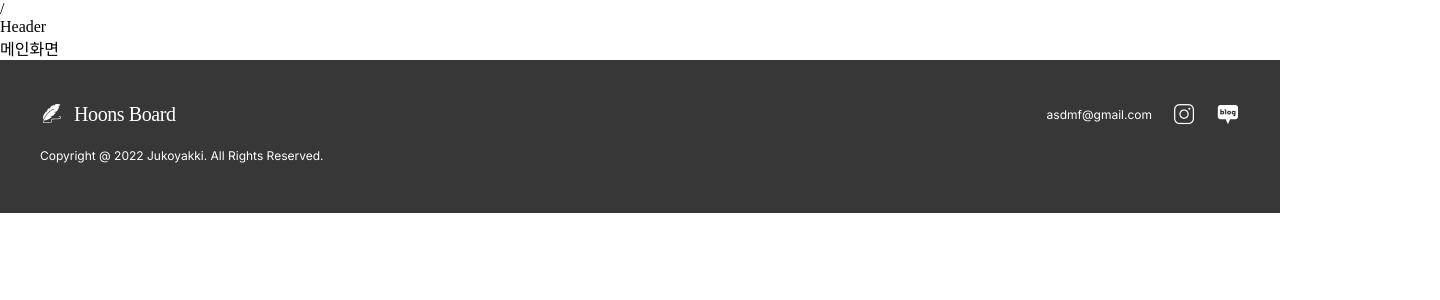
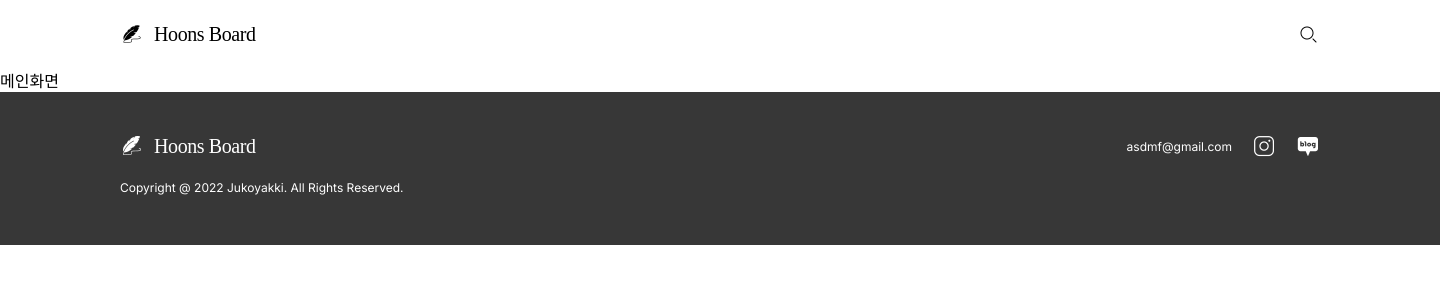
Before and after one commit to JeongEgg/Board-Project, a React (Create React App) app in the folder frontend/board-front/: page / in a window 1280 px wide. Shown: the top 300 px of the page, 1440 px wide, since content can reach past the window. Built offline with nearby package versions, Linux system fonts and the light colour scheme; a web font is replaced by a local one.

Commit message:
header 레이아웃 작성

```diff
--- a/frontend/board-front/src/App.css
+++ b/frontend/board-front/src/App.css
@@ -48,3 +48,9 @@
 .naver-blog-icon {
   background-image: url(assets/images/naver-blog.png);
 }
+.logo-dark-icon {
+  background-image: url(assets/images/logo-dark.png);
+}
+.search-light-icon {
+  background-image: url(assets/images/search-light.png);
+}
--- a/frontend/board-front/src/index.css
+++ b/frontend/board-front/src/index.css
@@ -15,6 +15,7 @@
 
 body {
   margin: 0;
+  min-width: 1440px;
   font-family: 'Pretendard-Regular';/* 폰트 전역 설정 */
   -webkit-font-smoothing: antialiased;
   -moz-osx-font-smoothing: grayscale;
--- a/frontend/board-front/src/layouts/Header/index.tsx
+++ b/frontend/board-front/src/layouts/Header/index.tsx
@@ -1,11 +1,94 @@
-import React from 'react'
+import React, { ChangeEvent, useRef, useState, KeyboardEvent , useEffect} from 'react'
 import './style.css'
+import { useNavigate, useParams } from 'react-router-dom';
+import { MAIN_PATH, SEARCH_PATH } from 'constant';
 
 // component : 헤더 레이아웃
 export default function Header() {
+
+  // 네비게이트 함수
+  const navigate = useNavigate();
+
+  // event handler : 로고 클릭 이벤트 처리 함수
+  const onLogoClickHandler = () => {
+    navigate(MAIN_PATH());
+  }
+
+  // component : 검색 버튼 컴포넌트
+  const SearchButton = () => {
+
+    // state : 검색어 버튼 요소 참조 상태
+    const searchButtonRef = useRef<HTMLDivElement | null>(null);
+    // state : 검색 버튼 상태
+    const [status, setStatus] = useState<boolean>(false);
+    // state : 검색어 상태
+    const [word, setWord] = useState<string>('');
+    // state : 검색어 path variable 상태
+    const {searchWord} = useParams();
+
+    // event handler : 검색어 변경 이벤트 처리 함수
+    const onSearchWordChangeHandler = (event: ChangeEvent<HTMLInputElement>) => {
+      const value = event.target.value;
+      setWord(value);
+    }
+    // event handler : 검색어 키 이벤트 처리 함수
+    const onSearchWorkKeyDownHandler = (event: KeyboardEvent<HTMLInputElement>) => {
+      if (event.key !== 'Enter') return;
+      if (!searchButtonRef) return;
+
+      searchButtonRef.current?.click();
+    }
+
+    // event handler : 검색 아이콘 클릭 이벤트 처리 함수
+    const onSearchButtonClickHandler = () => {
+      if(!status) {
+        setStatus(!status);
+        return;
+      }
+
+      navigate(SEARCH_PATH(word));
+    }
+
+    // effect : 검색어 path variable 변경될 때마다 실행될 함수
+    useEffect(() => {
+      if (searchWord) {
+        setWord(searchWord);
+        setStatus(true);
+      }
+    }, [searchWord]);
+
+    if (!status)
+      return (<div className='icon-button' onClick={onSearchButtonClickHandler}><div className='icon search-light-icon'></div></div>);
+
+    return (
+      <div className='header-search-input-box'>
+        <input className='header-search-input' type='text' placeholder='검색어를 입력해주세요.'
+                value={word} onChange={onSearchWordChangeHandler}
+                onKeyDown={onSearchWorkKeyDownHandler}/>
+        <div ref={searchButtonRef} className='icon-button' onClick={onSearchButtonClickHandler}>
+          <div className='icon search-light-icon'></div>
+        </div>
+      </div>
+    );
+
+  }
+
   return (
-    <div>
-      Header
+    <div id='header'>
+      <div className='header-container'>
+        {/* 클릭하면 메인 페이지로 이동 */}
+        <div className='header-left-box' onClick={onLogoClickHandler}>
+          <div className='icon-box'>
+            <div className='icon logo-dark-icon'>
+
+            </div>
+          </div>
+          <div className='header-logo'>{'Hoons Board'}</div>
+        </div>
+        <div className='header-light-box'>
+          <SearchButton/>
+        </div>
+      </div>
     </div>
   )
 }
--- a/frontend/board-front/src/layouts/Header/style.css
+++ b/frontend/board-front/src/layouts/Header/style.css
@@ -0,0 +1,63 @@
+#header {
+  padding: 20px 0;
+
+  display: flex;
+  justify-content: center;
+}
+
+.header-container {
+  width: 1200px;
+
+  display: flex;
+  justify-content: space-between;
+  align-items: center;
+}
+
+.header-left-box {
+  display: flex;
+  align-items: center;
+  gap: 10px;
+
+  cursor: pointer;
+}
+.header-logo {
+  color: rgba(0,0,0,1);
+
+  font-family: 'GimhaeGaya';
+  font-size: 20px;
+  font-weight: 400;
+  line-height: 140%;
+  letter-spacing: -0.4px;
+}
+.header-right-box {
+  display: flex;
+  align-items: center;
+  gap: 15px;
+}
+
+.header-search-input-box {
+  border: 1px solid rgba(0,0,0,0.2);
+  border-radius: 43px;
+  padding: 0 10px 0 12px;
+  width: 223px;
+  height: 30px;
+  display: flex;
+  align-items: center;
+  gap: 5px;
+}
+
+
+.header-search-input {
+  /* input 이 남은 공간을 차지하도록 설정 */
+  flex-grow: 1;
+
+  border: none;
+  background: none;
+  outline: none;
+
+  color: rgba(0,0,0,1);
+
+  font-size: 14px;
+  font-weight: 400;
+  line-height: 140%;
+}
--- a/frontend/board-front/src/layouts/container/index.tsx
+++ b/frontend/board-front/src/layouts/container/index.tsx
@@ -13,7 +13,7 @@
 
   return (
     <>
-    {pathname}
+    {/* {pathname} */}
       <Header/>
       <Outlet/>
       {/* auth 경로의 페이지에서는 footer 요소를 숨김 */}
```
